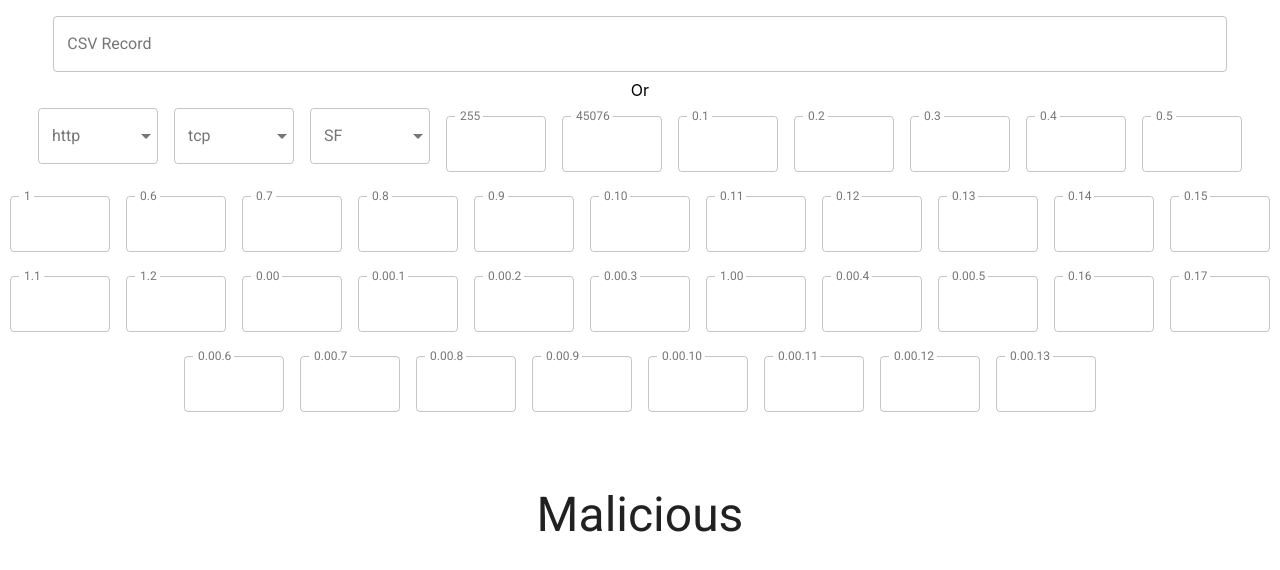
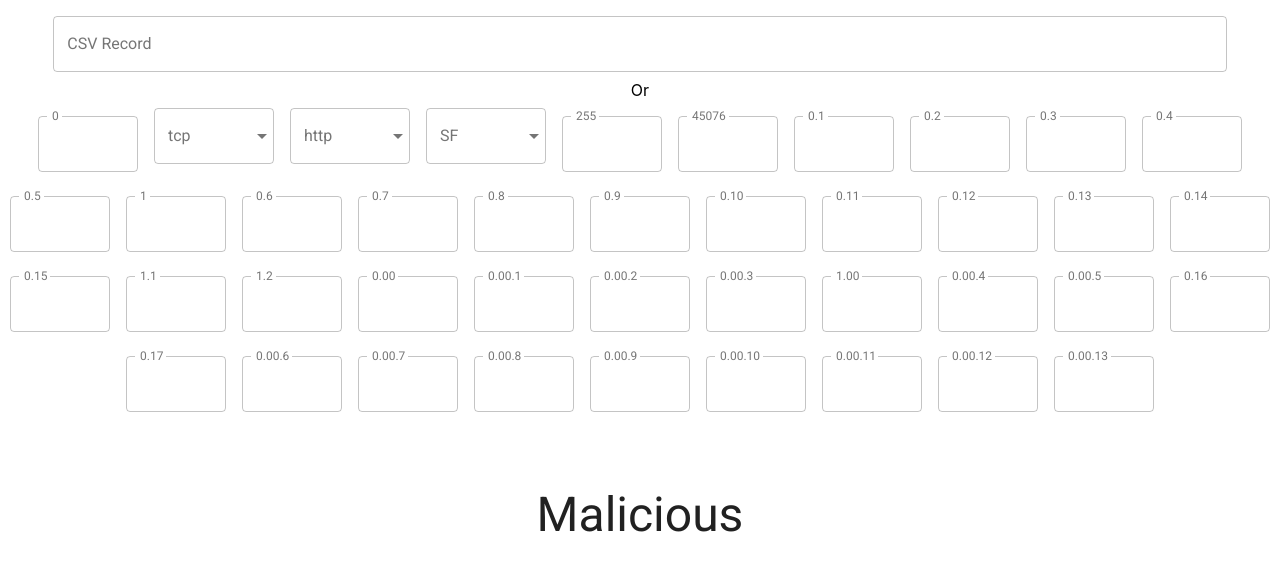
Before and after one commit to sapienscube/intrusion-detection-system-web-client, a React (Create React App) app: page / in a window 1280 px wide. Shown: the top 570 px of the page. Built offline with nearby package versions, Linux system fonts and the light colour scheme.

Commit message:
Add placeholder data values to features data

```diff
--- a/src/App.js
+++ b/src/App.js
@@ -4,13 +4,24 @@ import Feature from "./Feature";
 import Attack from "./Attack";
 import CSVRecord from "./CSVRecord";
 
-function App() {
+class App extends React.Component {
+  state = {
+    features: []
+  };
+
+  handleCSVChange = features => {
+    this.setState({ features: features });
+  };
+
+  handleFeatureChange(feature) {}
+
+  render() {
     return (
       <div className="App">
         <Grid container justify="center" spacing={36}>
-        <CSVRecord />
+          <CSVRecord handleCSVChange={this.handleCSVChange} />
           Or
-        <Feature />
+          <Feature features={this.state.features} />
           <div style={{ padding: "70px" }}>
             <Attack value={1} />
           </div>
@@ -18,5 +29,6 @@ function App() {
       </div>
     );
   }
+}
 
 export default App;
--- a/src/CSVRecord.js
+++ b/src/CSVRecord.js
@@ -10,8 +10,14 @@ const styles = {
 const placeholder =
   "0, tcp, http, SF, 184, 124, 0, 0, 0, 0, 0, 1, 0, 0, 0, 0, 0, 0, 0, 0, 0, 0, 1, 1, 0.00, 0.00, 0.00, 0.00, 1.00, 0.00, 0.00, 10, 10, 1.00, 0.00, 0.10, 0.00, 0.00, 0.00, 0.00, 0.00";
 
-function CSVRecord(props) {
-  const { classes } = props;
+class CSVRecord extends React.Component {
+  state = {};
+  handleChange = event => {
+    const features = event.target.value.split(",");
+    this.props.handleCSVChange(features);
+  };
+  render() {
+    const classes = this.props.classes;
     return (
       <Grid container justify="center">
         <Grid item sm={11}>
@@ -22,10 +28,12 @@ function CSVRecord(props) {
             className={classes.textField}
             margin="normal"
             variant="outlined"
+            onChange={this.handleChange}
           />
         </Grid>
       </Grid>
     );
   }
+}
 
 export default withStyles(styles)(CSVRecord);
--- a/src/Feature.js
+++ b/src/Feature.js
@@ -5,6 +5,11 @@ import OutlinedTextFields from "./material-ui/OutlinedTextFields";
 
 const features = {
   categorical: [
+    {
+      title: "tcp",
+      values: ["tcp", "udp", "icmp"],
+      placeholder: "tcp"
+    },
     {
       title: "http",
       values: [
@@ -78,11 +83,8 @@ const features = {
         "http_8001",
         "sql_net",
         "ldap"
-      ]
-    },
-    {
-      title: "tcp",
-      values: ["tcp", "udp", "icmp"]
+      ],
+      placeholder: "finger"
     },
     {
       title: "SF",
@@ -98,61 +100,193 @@ const features = {
         "SH",
         "REJ",
         "SF"
-      ]
+      ],
+      placeholder: "S3"
     }
   ],
   numerical: {
     titles: [
-      "255",
-      "45076",
-      "0.1",
-      "0.2",
-      "0.3",
-      "0.4",
-      "0.5",
-      "1",
-      "0.6",
-      "0.7",
-      "0.8",
-      "0.9",
-      "0.10",
-      "0.11",
-      "0.12",
-      "0.13",
-      "0.14",
-      "0.15",
-      "1.1",
-      "1.2",
-      "0.00",
-      "0.00.1",
-      "0.00.2",
-      "0.00.3",
-      "1.00",
-      "0.00.4",
-      "0.00.5",
-      "0.16",
-      "0.17",
-      "0.00.6",
-      "0.00.7",
-      "0.00.8",
-      "0.00.9",
-      "0.00.10",
-      "0.00.11",
-      "0.00.12",
-      "0.00.13"
+      {
+        string: "0",
+        placeholder: "0"
+      },
+      {
+        string: "255",
+        placeholder: "0"
+      },
+      {
+        string: "45076",
+        placeholder: "0"
+      },
+      {
+        string: "0.1",
+        placeholder: "0"
+      },
+      {
+        string: "0.2",
+        placeholder: "0"
+      },
+      {
+        string: "0.3",
+        placeholder: "0"
+      },
+      {
+        string: "0.4",
+        placeholder: "0"
+      },
+      {
+        string: "0.5",
+        placeholder: "0"
+      },
+      {
+        string: "1",
+        placeholder: "0"
+      },
+      {
+        string: "0.6",
+        placeholder: "0"
+      },
+      {
+        string: "0.7",
+        placeholder: "0"
+      },
+      {
+        string: "0.8",
+        placeholder: "0"
+      },
+      {
+        string: "0.9",
+        placeholder: "0"
+      },
+      {
+        string: "0.10",
+        placeholder: "0"
+      },
+      {
+        string: "0.11",
+        placeholder: "0"
+      },
+
+      {
+        string: "0.12",
+        placeholder: "0"
+      },
+      {
+        string: "0.13",
+        placeholder: "0"
+      },
+      {
+        string: "0.14",
+        placeholder: "0"
+      },
+      {
+        string: "0.15",
+        placeholder: "0"
+      },
+      {
+        string: "1.1",
+        placeholder: "0"
+      },
+      {
+        string: "1.2",
+        placeholder: "0"
+      },
+      {
+        string: "0.00",
+        placeholder: "0"
+      },
+      {
+        string: "0.00.1",
+        placeholder: "0"
+      },
+      {
+        string: "0.00.2",
+        placeholder: "0"
+      },
+      {
+        string: "0.00.3",
+        placeholder: "0"
+      },
+      {
+        string: "1.00",
+        placeholder: "0"
+      },
+      {
+        string: "0.00.4",
+        placeholder: "0"
+      },
+      {
+        string: "0.00.5",
+        placeholder: "0"
+      },
+      {
+        string: "0.16",
+        placeholder: "0"
+      },
+      {
+        string: "0.17",
+        placeholder: "0"
+      },
+      {
+        string: "0.00.6",
+        placeholder: "0"
+      },
+      {
+        string: "0.00.7",
+        placeholder: "0"
+      },
+      {
+        string: "0.00.8",
+        placeholder: "0"
+      },
+      {
+        string: "0.00.9",
+        placeholder: "0"
+      },
+      {
+        string: "0.00.10",
+        placeholder: "0"
+      },
+      {
+        string: "0.00.11",
+        placeholder: "0"
+      },
+      {
+        string: "0.00.12",
+        placeholder: "0"
+      },
+      {
+        string: "0.00.13",
+        placeholder: "0"
+      }
     ],
     values: [1, 2, 3, 4, 5, 6, 7, 8, 9, 10, "..."]
   }
 };
 
-function Feature() {
+function Feature(props) {
+  const zero = props.features[0];
+  const default_cats = props.features.slice(1, 4);
+  const default_nums = props.features.slice(4);
+  console.log(default_cats);
   return (
     <Grid container justify="center">
+      <OutlinedTextFields
+        title={features.numerical.titles[0].string}
+        placeholder={features.numerical.titles[0].placeholder}
+      />
       {features.categorical.map(feature => (
-        <SimpleSelect title={feature.title} values={feature.values} />
+        <SimpleSelect
+          title={feature.title}
+          values={feature.values}
+          placeholder={feature.placeholder}
+        />
       ))}
-      {features.numerical.titles.map(title => (
-        <OutlinedTextFields title={title} />
+      {features.numerical.titles.slice(1).map(title => (
+        <OutlinedTextFields
+          title={title.string}
+          placeholder={title.placeholder}
+        />
       ))}
     </Grid>
   );
--- a/src/material-ui/SimpleSelect.js
+++ b/src/material-ui/SimpleSelect.js
@@ -28,7 +28,7 @@ const styles = {
 };
 
 function SimpleSelect(props) {
-  const { classes, title, values } = props;
+  const { classes, title, values, defaults } = props;
   const [state, setState] = React.useState({
     age: "",
     name: "hai",
```
Lines whose indentation alone changed are shown as unchanged.
